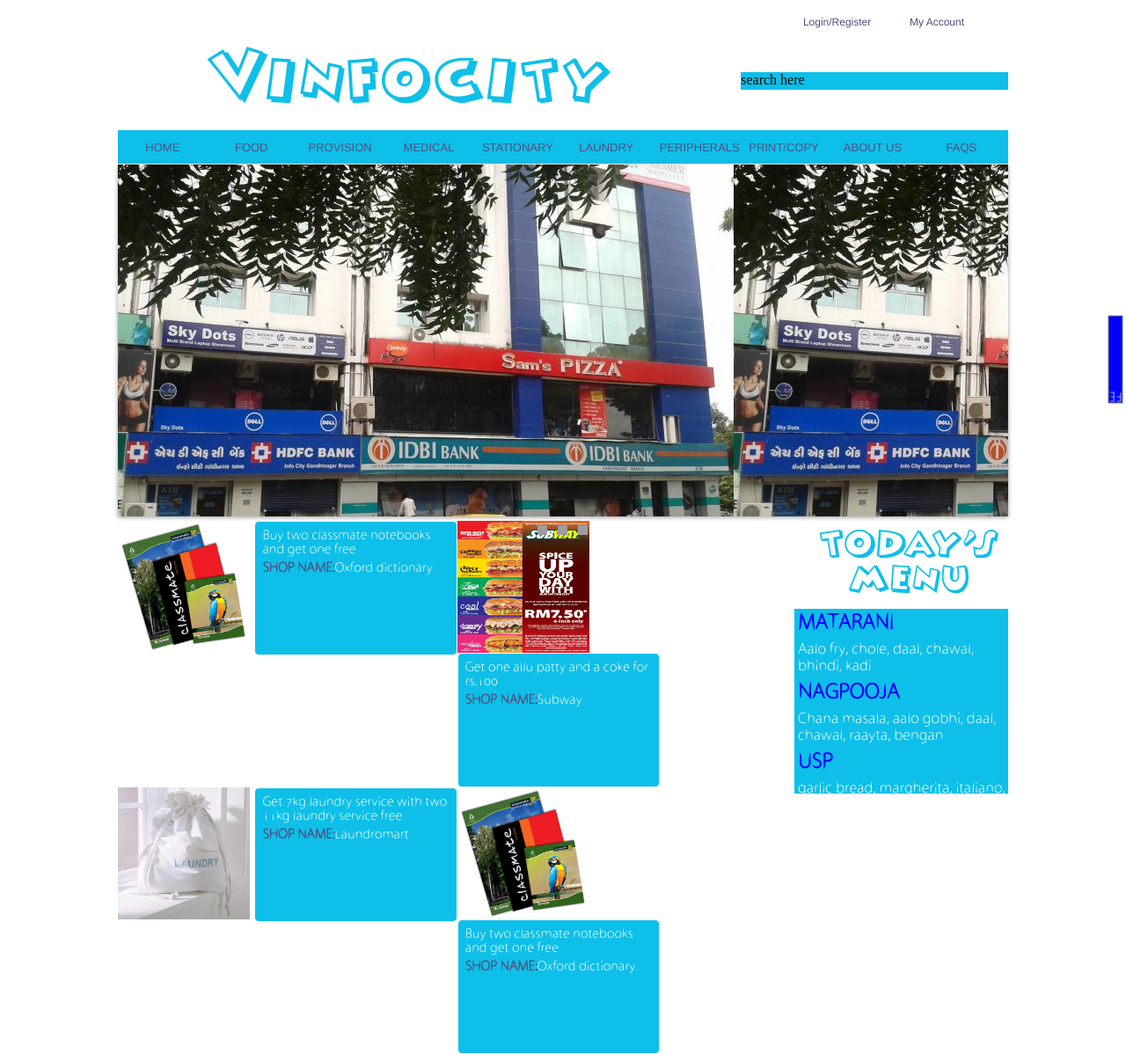
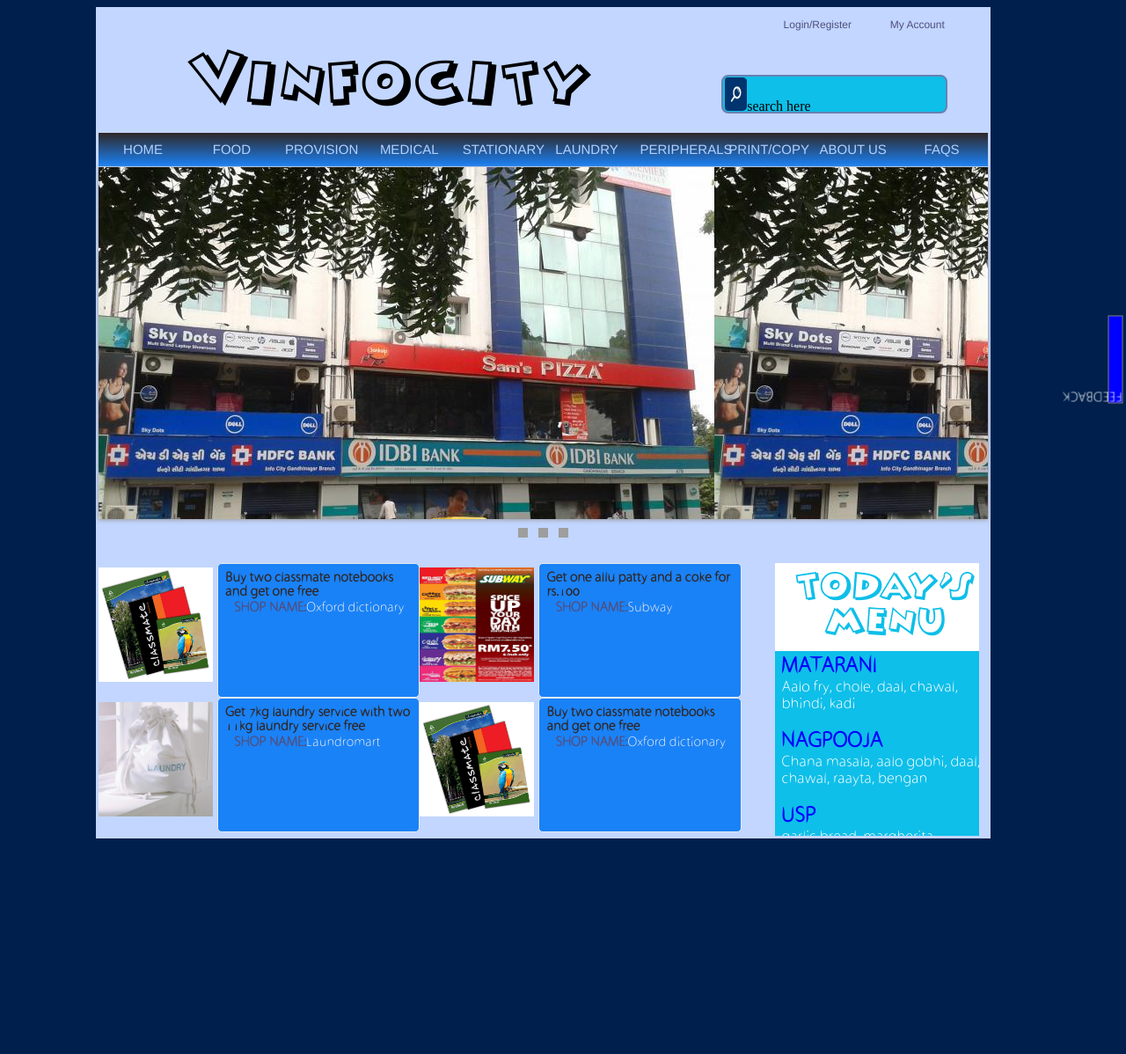
Before and after one commit to shantanu1227/info, a CodeIgniter app: the page made by application/views/home1.php in a window 1280 px wide. Shown: the whole page at 88% size. After the commit the page ends 953 px from the top, so only its background shows below. Run offline with CodeIgniter, Linux system fonts and the light colour scheme; grey boxes are pictures that could not be loaded.

Commit message:
Merged parth files from vinfocity to application folder

```diff
--- a/application/views/home1.php
+++ b/application/views/home1.php
@@ -16,7 +16,7 @@
 	</div>
 <div class="header">
 	<div id="mono">Vinfocity</div>
-<div class="searchdiv">search here</div>
+	<div class="searchdiv"><img src="<?php echo (IMG.'button_logo.jpg');?>">search here</img></div>
 </div>
 
 <div class="navigation">
--- a/assets/css/vinfostyle1.css
+++ b/assets/css/vinfostyle1.css
@@ -1,13 +1,20 @@
 @CHARSET "ISO-8859-1";
 
 body{
-	background-color:white;
+	background-color:#001F4C;
+
 
 }
 .wrapper{
 	width:80%;
 	float:left;
-	margin-left:10%;
+	margin-left:8%;
+	border-left-width: 3px;
+	border-right-width: 3px;
+	border-style: solid;
+	border-color: #C2D6FF;
+	background: #C2D6FF;
+
 }
 .header{
 	margin-top:10px;
@@ -20,17 +27,31 @@
 	float:left;
 	margin-left:10%;
 	width:20%;
-	color:#0EBFE9;
+	color:black;
 	font-family:monofont;
 	font-size:80px;
 }
 .searchdiv{
 	margin-top: 3%;
 float: left;
-width: 30%;
+width: 25%;
 margin-left: 40%;
 background-color: #0EBFE9;
-height: 20px;
+height: 40px;
+border-style:solid;
+	border-color:#6881B2;
+	border-width:2px;
+	border-radius: 8px;
+}
+.searchdiv:hover{
+	background-color: white;
+}
+.searchdiv img{
+	height: 38px;
+	padding-top: 1px;
+	padding-left: 2px;
+	width: 10%;
+	border-radius: 5px;
 }
 
 @font-face
@@ -47,8 +68,23 @@
 .navigation{
 	float:left;
 	width:100%;
-	background-color:#0EBFE9;
-	margin-top:15px;
+
+
+  /* fallback */
+ 	background-color: #1a82f7;
+   background-repeat: repeat-x;
+  /* Safari 4-5, Chrome 1-9 */
+  background: -webkit-gradient(linear, 0% 0%, 0% 100%, from(#1a82f7), to(#2F2727));
+  /* Safari 5.1, Chrome 10+ */
+  background: -webkit-linear-gradient(top, #2F2727, #1a82f7);
+  /* Firefox 3.6+ */
+  background: -moz-linear-gradient(top, #2F2727, #1a82f7);
+  /* IE 10 */
+  background: -ms-linear-gradient(top, #2F2727, #1a82f7);
+/* Opera 11.10+ */
+  background: -o-linear-gradient(top, #2F2727, #1a82f7);
+
+margin-top:15px;
 }
 .navigation ul{
 	width:100%;
@@ -61,24 +97,28 @@
 	cursor:pointer;
 	padding:10px;
 	text-align:center;
+
 	width:8%;
 	float:left;
 	list-style:none;
 }
 .navigation ul li:hover{
-
-	background-color:white;
+	box-shadow: 5px 5px 20px #47476B;
+	background-color:#1a82f7;
+	font-weight: 900;
 	border-bottom-style:solid;
-	border-color:white;
+	border-color:#6881B2;
 	border-width:1px;
 }
 
 .navigation ul li a{
 	font-family: "Trade Gothic W01", Helvetica, Arial, sans-serif;
-	color:rgb(81, 79, 126);
+	color:#B2D1FF;
 	cursor:pointer;
 	text-decoration:none;
-	font-size:13px;
+	font-size:15px;
+
+
 }
 
 .navbar{
@@ -117,8 +157,8 @@
 	width:100%;
 }
 .trending{
-	background-color:white;
-	margin-top:5px;
+	background-color:#C2D6FF;
+	margin-top:50px;
 	width:75%;
 	float:left;
 	height:310px;
@@ -126,10 +166,11 @@
 .todaymenu{
 	height:310px;
 	overflow:scroll;
-	margin-top:5px;
+	margin-top:50px;
 	background-color:white;
 	margin-left:1%;
-	width:24%;
+	margin-right: 1%;
+	width:23%;
 	float:left;
 		}
 .todaymenuhead{
@@ -148,7 +189,9 @@
 	background-color:#0EBFE9
 }
 .resthead{
-	padding:4px;
+	padding-top: 5px;
+	padding-left: 7px;
+	padding-bottom: 2px;
 	font-size:25px;
 	color:blue;
 	font-weight:bold;
@@ -157,25 +200,37 @@
 	font-family:textfont;
 }
 .restmenu{
-	padding:4px;
+	padding-bottom: 15px;
+	padding-left: 8px;
 	font-size:18px;
 	color:white;
 	float:left;
 	width:100%;
 	font-family:textfont;}
+.menu {
+	float: left;
+	height: 350px;
+}
 }
 .trendobject{
-	margin: 10px;
+	margin: 900px;
 font-family: textfont;
-float: left;
+float: center;
 width: 46%;
-padding-top: 10px;
+padding-top: 100px;
+padding-left: 2000px;
 }
 .trendobject img{
 	float:left;
 	margin-right:5px;
-	width:150px;
-	height:150px;
+	margin-top:5px;
+	width:130px;
+	height:130px;
+}
+.offdes{
+	font-weight: 700;
+	color:#2F2727 ;
+	font-family:textfont;
 }
 .trendtext{
 	padding: 8px;
@@ -183,10 +238,10 @@
 border-radius: 5px;
 border-width: 1px;
 height: 135px;
-background-color: #0EBFE9;
+background-color: #1a82f7;
 float: left;
 width: 28%;
-color: white;
+color: #E6EBF0;
 font-family:textfont;
 
 }
@@ -196,7 +251,10 @@
 	color:white;
 }
 .trendshop{
-	margin-top:5px;
+
+	margin-top:2px;
+	margin-left: 10px;
+
 	float:left;
 	width:100%;
 
@@ -235,3 +293,12 @@
     white-space:nowrap;
 	 cursor:pointer;
 }
+.line{
+	margin-top: 80px;
+	color: #E0E7ED;
+
+	border-bottom-width: 1px;
+	border-bottom-color: #E4E5E5;
+	float:left;
+	width: 95%;
+}
```
Also changed, not shown: assets/img/button_logo.jpg (added). Lines whose indentation alone changed are shown as unchanged.
